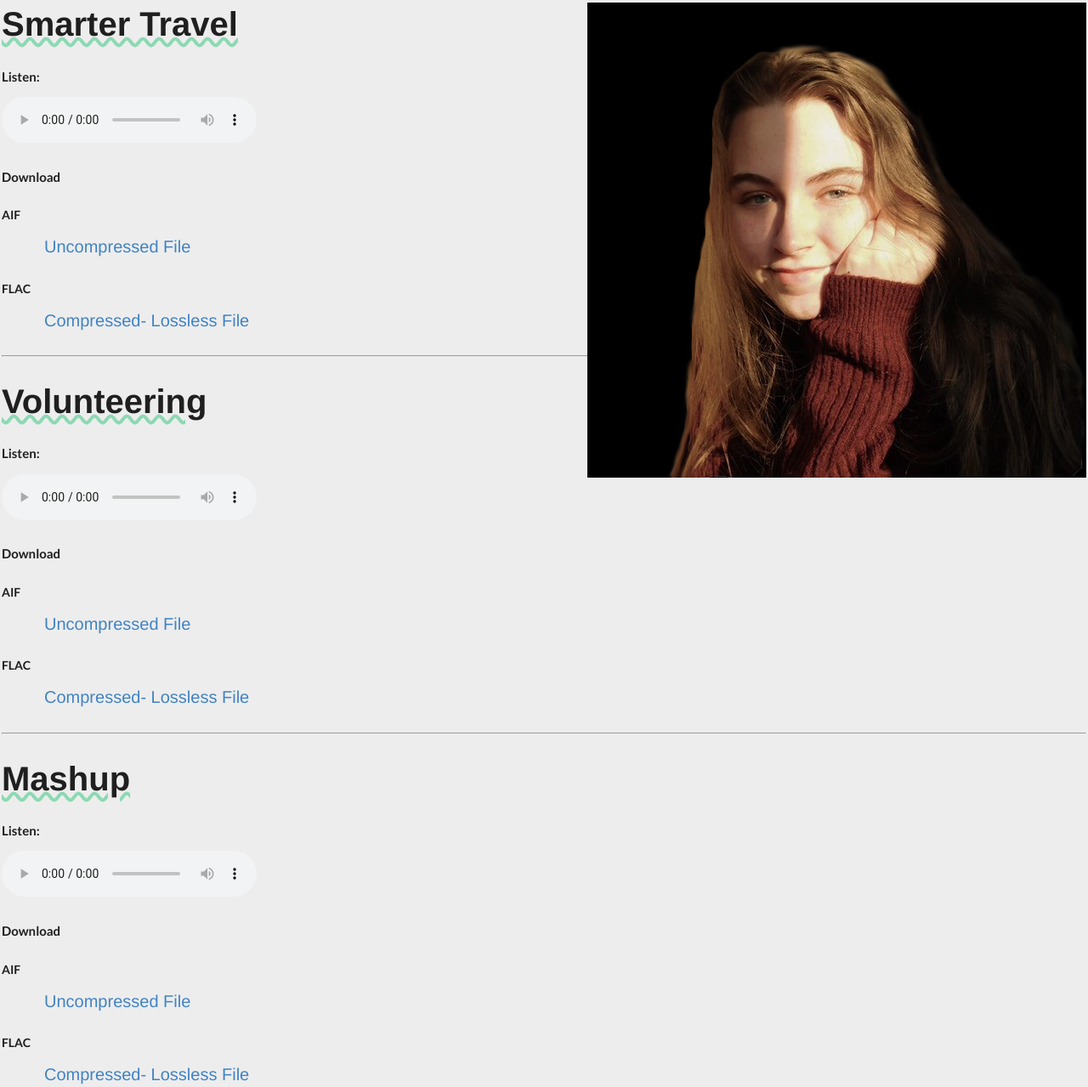
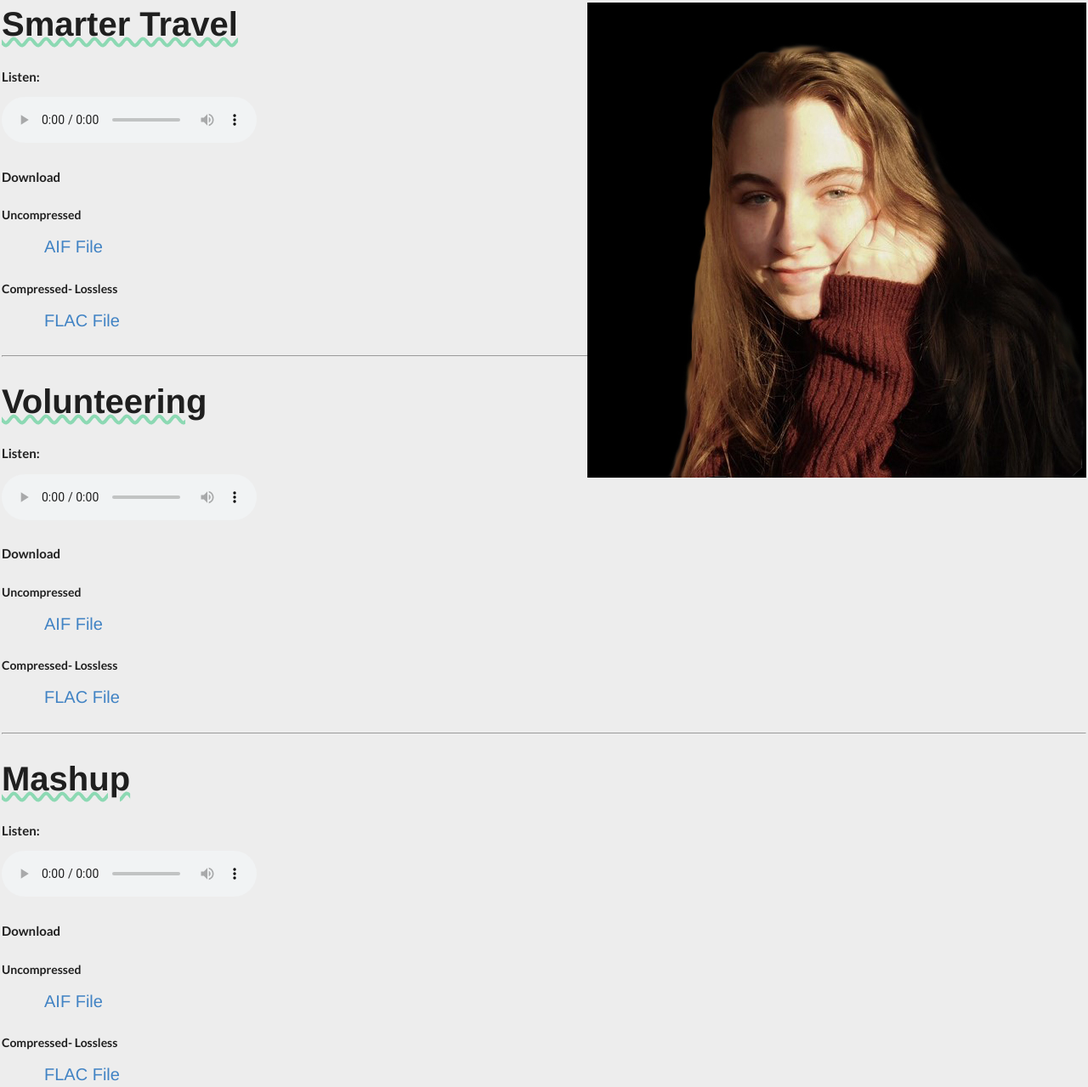
Before and after one commit to Ciara-Martin/ciara-martin.github.io, a plain HTML site: page audio.html in a window 1280 px wide. Shown: the part 199-1478 px from the top of the page at 85% size. Drawn offline with nearby package versions, Linux system fonts and the light colour scheme.

Commit message:
Update audio.html

```diff
--- a/audio.html
+++ b/audio.html
@@ -39,13 +39,13 @@
  </div>
 
                 <h4>Download</h4>
-<h5>AIF</h5>
+<h5>Uncompressed</h5>
 <div>
-<p> <a href="audios/final4.aif" download>Uncompressed File</a></p>
+<p> <a href="audios/final4.aif" download>AIF File</a></p>
  </div>
-<h5>FLAC </h5>
+<h5>Compressed- Lossless </h5>
 <div>
-<p> <a href="audios/final3.flac" download>Compressed- Lossless File</a></p>
+<p> <a href="audios/final3.flac" download>FLAC File</a></p>
  </div>
 <br>
     <hr>
@@ -61,13 +61,13 @@
  </div>
 
                 <h4>Download</h4>
-<h5>AIF</h5>
+<h5>Uncompressed</h5>
 <div>
-<p> <a href="audios/volunteering.aif" download>Uncompressed File</a></p>
+<p> <a href="audios/volunteering.aif" download>AIF File</a></p>
  </div>
-<h5>FLAC </h5>
+<h5>Compressed- Lossless </h5>
 <div>
-<p> <a href="audios/volunteering.flac" download>Compressed- Lossless File</a></p>
+<p> <a href="audios/volunteering.flac" download>FLAC File</a></p>
  </div>
 
 <br>
@@ -85,13 +85,13 @@
  </div>
 
                 <h4>Download</h4>
-<h5>AIF</h5>
+<h5>Uncompressed</h5>
 <div>
-<p> <a href="audios/mashup.aif" download>Uncompressed File</a></p>
+<p> <a href="audios/mashup.aif" download>AIF File</a></p>
  </div>
-<h5>FLAC </h5>
+<h5>Compressed- Lossless </h5>
 <div>
-<p> <a href="audios/mashup.flac" download>Compressed- Lossless File</a></p>
+<p> <a href="audios/mashup.flac" download>FLAC File</a></p>
  </div>
 
 <script src="https://code.jquery.com/jquery-3.6.0.min.js"
```
